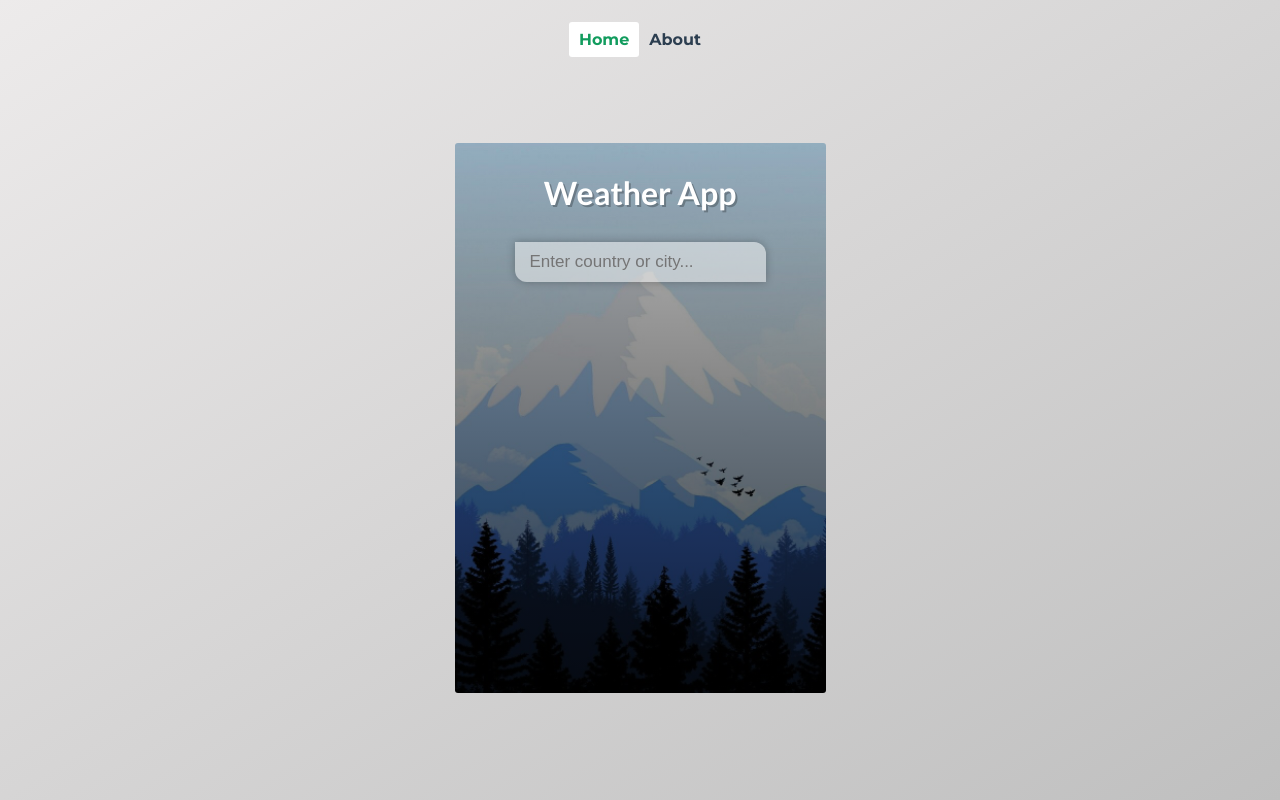
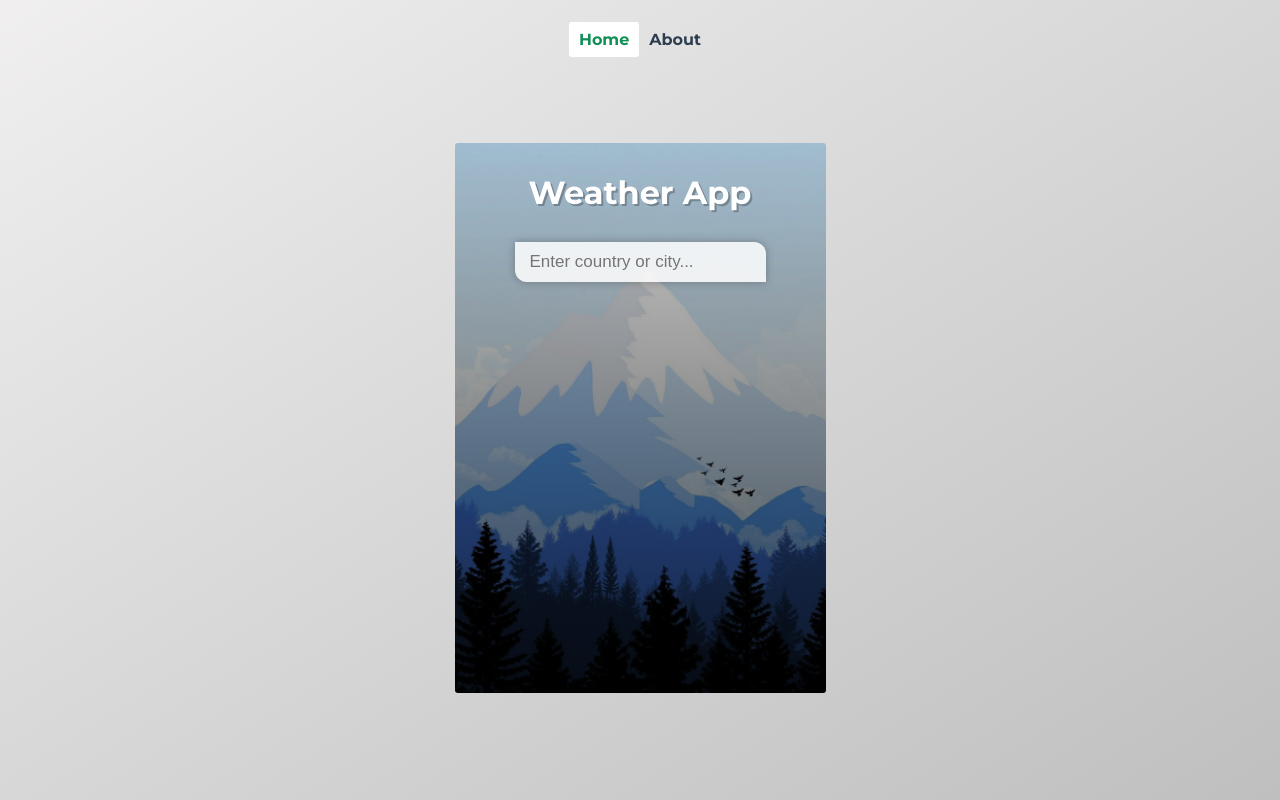
Before and after one commit to OkiemuteGold/vue-weather-app, a Vue app: page / in a window 1280 px wide. Built offline with nearby package versions, Linux system fonts and the light colour scheme.

Commit message:
new favicon from realfavicongenerator.net

```diff
--- a/public/index.html
+++ b/public/index.html
@@ -1,5 +1,5 @@
 <!DOCTYPE html>
-<html lang="">
+<html lang="en">
 
 <head>
     <meta charset="utf-8">
@@ -9,15 +9,6 @@
     <title>
         <%= htmlWebpackPlugin.options.title %>
     </title>
-
-    <!-- favicon -->
-    <link rel="apple-touch-icon" sizes="180x180" href="/apple-touch-icon.png">
-    <link rel="icon" type="image/png" sizes="32x32" href="/favicon-32x32.png">
-    <link rel="icon" type="image/png" sizes="16x16" href="/favicon-16x16.png">
-    <link rel="manifest" href="/site.webmanifest">
-    <link rel="mask-icon" href="/safari-pinned-tab.svg" color="#5bbad5">
-    <meta name="msapplication-TileColor" content="#da532c">
-    <meta name="theme-color" content="#2b5797">
 
     <!-- Meta Description -->
     <meta name="application-name" content="Weather App" />
--- a/src/App.vue
+++ b/src/App.vue
@@ -13,7 +13,7 @@
 <style>
 @import url("https://fonts.googleapis.com/css2?family=Montserrat:wght@300;500;700&display=swap");
 
-@import url("https://fonts.googleapis.com/css2?family=Lato:wght@300;700&display=swap");
+/* @import url("https://fonts.googleapis.com/css2?family=Lato:wght@300;700&display=swap"); */
 
 *,
 body {
@@ -36,7 +36,7 @@ body {
     -moz-osx-font-smoothing: grayscale;
     background: linear-gradient(
         to bottom right,
-        rgba(219, 215, 215, 0.5),
+        rgba(219, 215, 215, 0.4),
         rgba(0, 0, 0, 0.25)
     );
     color: #2c3e50;
@@ -61,7 +61,7 @@ body {
 }
 
 #nav a.router-link-exact-active {
-    color: #129c5e;
+    color: #108f56;
     background-color: #fff;
 }
 
--- a/src/views/Home.vue
+++ b/src/views/Home.vue
@@ -8,7 +8,8 @@
                         type="text"
                         class="search-bar"
                         placeholder="Enter country or city..."
-                        aria-labelledby="city country or zip input"
+                        aria-label="city country or zip input"
+                        aria-selected
                         v-model="query"
                         @keypress.enter="fetchWeather"
                     />
@@ -173,8 +174,8 @@ export default {
     margin: 35px auto 0;
     background-image: linear-gradient(
             to bottom,
-            rgba(0, 0, 0, 0.25),
-            rgba(0, 0, 0, 0.75)
+            rgba(0, 0, 0, 0.18),
+            rgba(0, 0, 0, 0.7)
         ),
         url("../assets/images/cold-bg.jpg");
     background-size: cover;
@@ -185,7 +186,7 @@ export default {
 .title {
     margin-bottom: 30px;
     color: var(--text-color);
-    font-family: "lato", sans-serif;
+    /* font-family: "lato", sans-serif; */
     text-shadow: 2px 2px rgba(0, 0, 0, 0.25);
 }
 
@@ -217,14 +218,14 @@ main {
     outline: none;
     background: none;
     box-shadow: 0px 0px 8px rgba(0, 0, 0, 0.25);
-    background-color: rgba(255, 255, 255, 0.5);
+    background-color: rgba(255, 255, 255, 0.85);
     border-radius: 0px 12px 0px 12px;
     transition: 0.4s;
 }
 
 .search-box .search-bar:focus {
     box-shadow: 0px 0px 16px rgba(0, 0, 0, 0.25);
-    background-color: rgba(255, 255, 255, 0.75);
+    /* background-color: rgba(255, 255, 255, 0.75); */
     border-radius: 12px 0px 12px 0px;
 }
 
--- a/vue.config.js
+++ b/vue.config.js
@@ -2,6 +2,7 @@ module.exports = {
     // ...other vue-cli plugin options...
     pwa: {
         themeColor: '#2b5797',
+        background_color: '#2b5797',
         msTileColor: '#da532c',
         iconPaths: {
             msTileImage: 'img/icons/mstile-150x150.png'
```
Also changed, not shown: public/img/icons/android-chrome-maskable-192x192.png (added), public/img/icons/android-chrome-maskable-512x512.png (added), public/img/icons/site.webmanifest.
